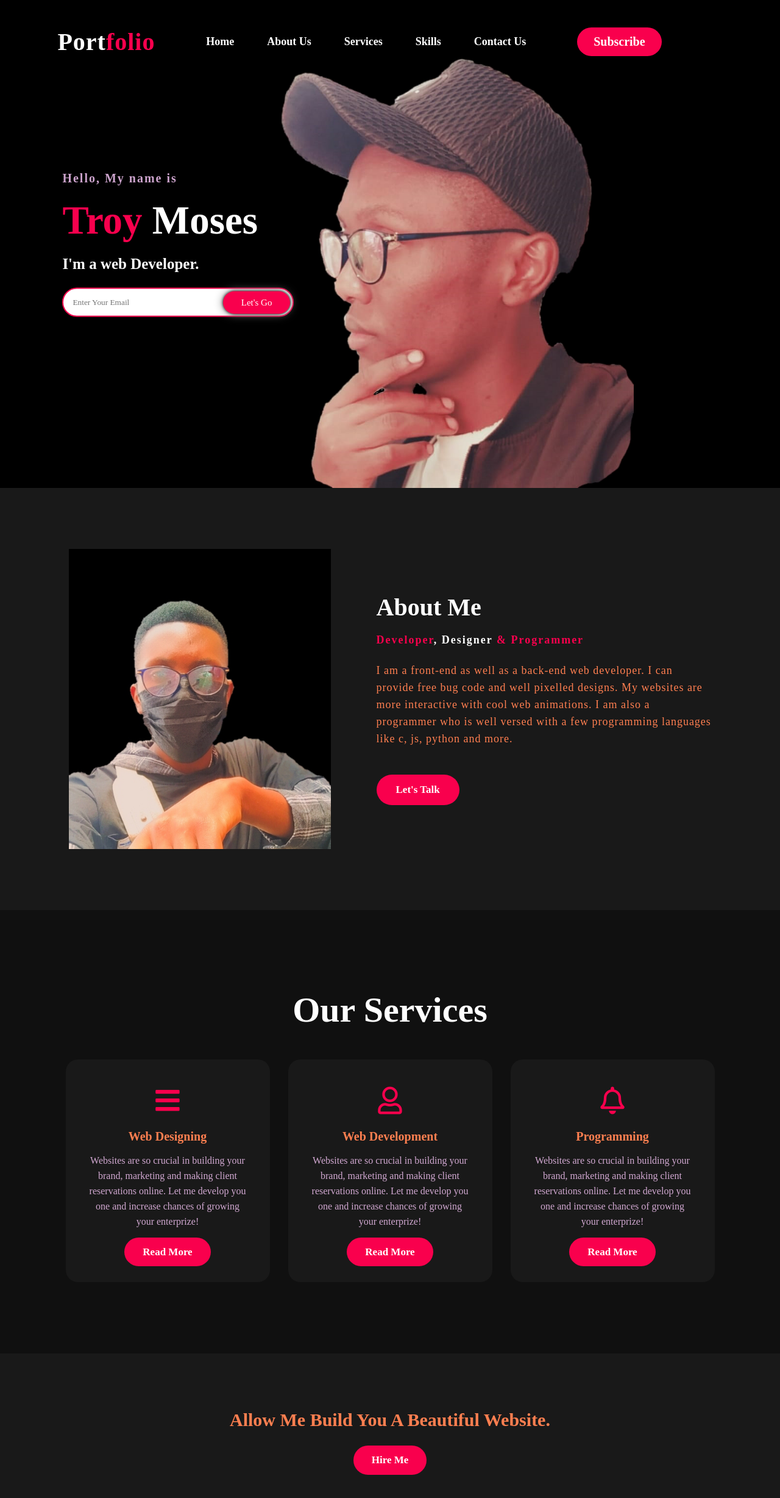
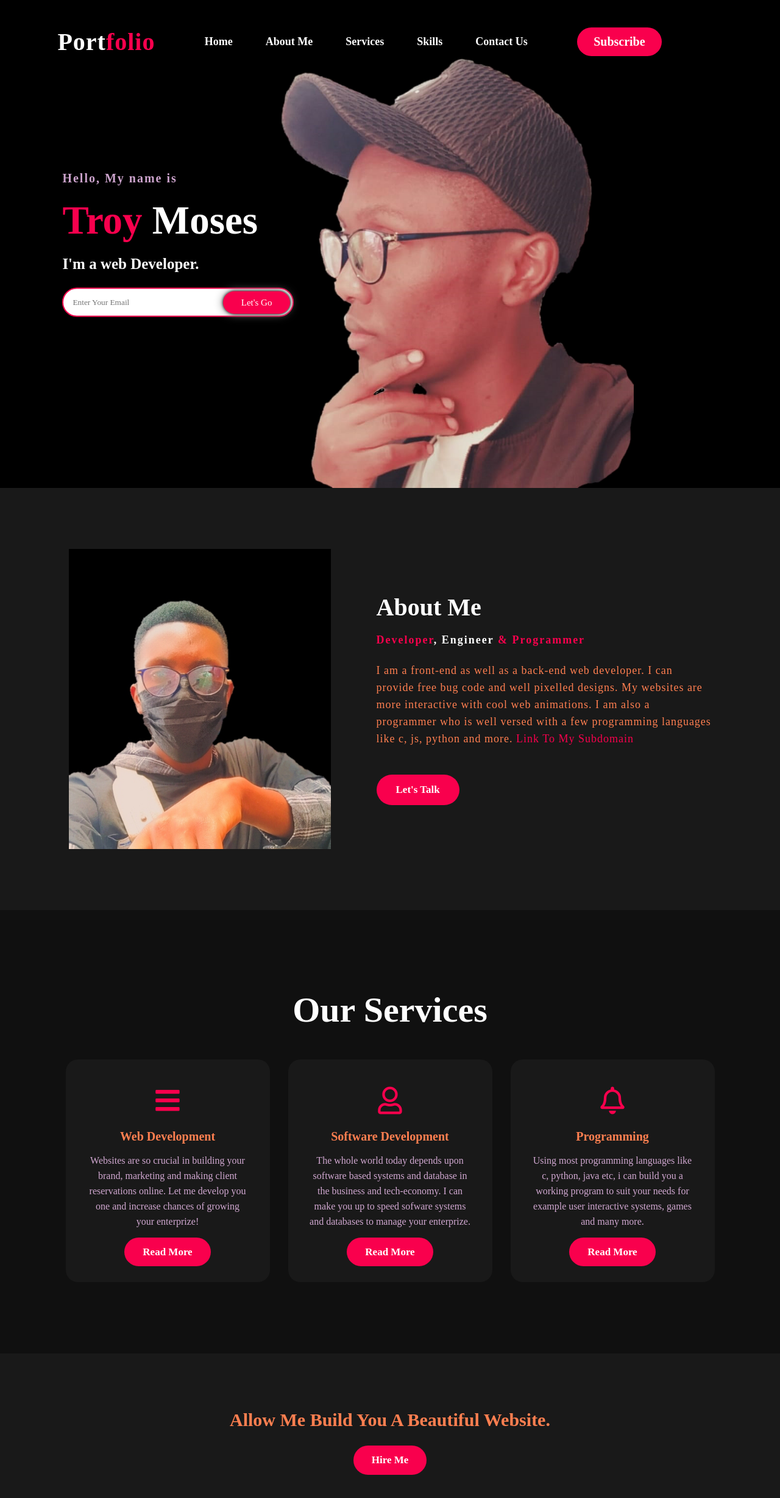
Before and after one commit to TroyMoses/Troy, a plain HTML site: page index.html in a window 1280 px wide. Shown: the top 2456 px of the page at 61% size. Drawn offline with Linux system fonts and the light colour scheme.

Commit message:
Add files via upload

```diff
--- a/index.html
+++ b/index.html
@@ -11,6 +11,11 @@
     <link rel="preconnect" href="https://fonts.gstatic.com">
 
     <link rel="stylesheet" href="https://cdnjs.cloudflare.com/ajax/libs/font-awesome/5.15.3/css/all.min.css" integrity="sha512-iBBXm8fW90+nuLcSKlbmrPcLa0OT92xO1BIsZ+ywDWZCvqsWgccV3gFoRBv0z+8dLJgyAHIhR35VZc2oM/gI1w==" crossorigin="anonymous" referrerpolicy="no-referrer" />
+    <style>
+        .about-text a{
+            text-decoration: none;
+        }
+    </style>
 </head>
 <body>
 
@@ -18,9 +23,9 @@
         <nav>
             <h2 class="logo">Port<span>folio</span></h2>
             <ul>
-                <li><a href="">Home</a></li>
-                <li><a href="">About Us</a></li>
-                <li><a href="">Services</a></li>
+                <li><a href="index.html">Home</a></li>
+                <li><a href="#about">About Me</a></li>
+                <li><a href="#services">Services</a></li>
                 <li><a href="">Skills</a></li>
                 <li><a href="">Contact Us</a></li>
             </ul>
@@ -40,18 +45,24 @@
         </div>
     </div>
 
-    <section class="about">
+    <section class="about" id="about">
         <div class="main">
             <img src="images/mybg.jpeg">
             <div class="about-text">
                 <h2>About Me</h2>
-                <h5><span>Developer</span>, Designer<span> & Programmer</span></h5>
-                <p>I am a front-end as well as a back-end web developer. I can provide free bug code and well pixelled designs. My websites are more interactive with cool web animations. I am also a programmer who is well versed with a few programming languages like c, js, python and more.</p>
+                <h5><span>Developer</span>, Engineer<span> & Programmer</span></h5>
+                <p>I am a front-end as well as a back-end web developer.
+                    I can provide free bug code and well pixelled designs.
+                     My websites are more interactive with cool web animations.
+                      I am also a programmer who is well versed with a few programming
+                       languages like c, js, python and more.
+                <a href="https://www.troymindset.rf.gd"><span>Link To My Subdomain</span></a>
+                </p>
                 <button type="button">Let's Talk</button>
         </div>
     </section>
 
-    <div class="service">
+    <div class="service" id="services">
         <div class="title">
             <h2>Our Services</h2>
         </div>
@@ -59,9 +70,12 @@
         <div class="box">
             <div class="card">
                 <i class="fas fa-bars"></i>
-                <h5>Web Designing</h5>
+                <h5>Web Development</h5>
                 <div class="pra">
-                    <p>Websites are so crucial in building your brand, marketing and making client reservations online. Let me develop you one and increase chances of growing your enterprize!</p>
+                    <p>Websites are so crucial in building your brand,
+                         marketing and making client reservations online.
+                          Let me develop you one and increase chances of
+                          growing your enterprize!</p>
 
                     <p style="text-align: center;">
                         <a class="button" href="#">Read More</a>
@@ -71,9 +85,12 @@
 
             <div class="card">
                 <i class="far fa-user"></i>
-                <h5>Web Development</h5>
+                <h5>Software Development</h5>
                 <div class="pra">
-                    <p>Websites are so crucial in building your brand, marketing and making client reservations online. Let me develop you one and increase chances of growing your enterprize!</p>
+                    <p>The whole world today depends upon software based systems
+                         and database in the business and tech-economy.
+                          I can make you up to speed sofware systems and
+                           databases to manage your enterprize.</p>
 
                     <p style="text-align: center;">
                         <a class="button" href="#">Read More</a>
@@ -85,7 +102,9 @@
                 <i class="far fa-bell"></i>
                 <h5>Programming</h5>
                 <div class="pra">
-                    <p>Websites are so crucial in building your brand, marketing and making client reservations online. Let me develop you one and increase chances of growing your enterprize!</p>
+                    <p>Using most programming languages like c, python, java etc,
+                         i can build you a working program to suit your needs
+                         for example user interactive systems, games and many more. </p>
 
                     <p style="text-align: center;">
                         <a class="button" href="#">Read More</a>
@@ -105,10 +124,10 @@
         <p>For more HTML, CSS, and coding tutorials, please click on the link below to subcribe to my channel:</p>
 
         <div class="social">
-            <a href="#"><i class="fab fa-facebook-f"></i></a>
-            <a href="#"><i class="fab fa-whatsapp"></i></a>
-            <a href="#"><i class="fab fa-youtube"></i></a>
-            <a href="#"><i class="fab fa-instagram"></i></a>
+            <a href="https://www.facebook.com"><i class="fab fa-facebook-f"></i></a>
+            <a href="https://www.whatsapp.com"><i class="fab fa-whatsapp"></i></a>
+            <a href="https://www.youtube.com"><i class="fab fa-youtube"></i></a>
+            <a href="https://www.instagram.com"><i class="fab fa-instagram"></i></a>
         </div>
 
         <p class="end" title="Do Not Use It Illegally">&#169;TroyMoses. All Rights Reserved</p>
```
